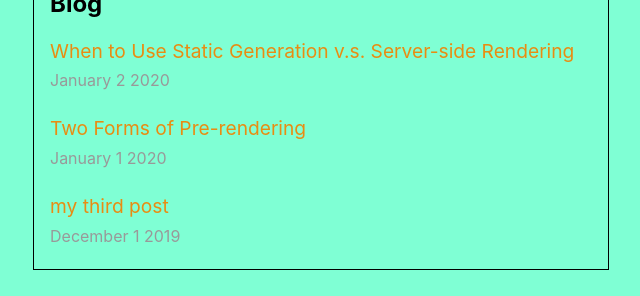
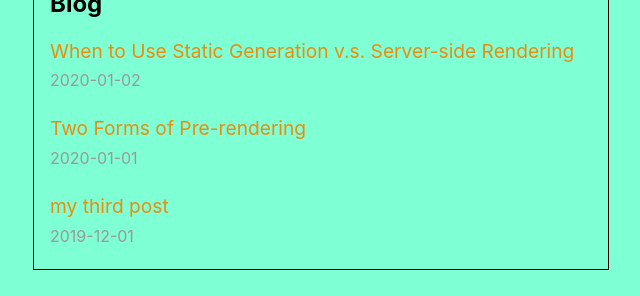
Before and after one commit to LanguageXange/nextdemo, a Next.js app: page / in a window 1280 px wide. Shown: the part 359-655 px from the top of the page, without its empty margins (319-959 px from the left). Built offline with nearby package versions, Linux system fonts and the light colour scheme.

Commit message:
remove date temporary as it's invalid

```diff
--- a/pages/index.js
+++ b/pages/index.js
@@ -4,7 +4,7 @@ import utilStyles from "../styles/utils.module.css";
 import Link from "next/link";
 import Layout, { siteTitle } from "./components/layout";
 import { getSortedPostsData } from "../lib/blogpost";
-import Date from "./components/dates";
+//import Date from "./components/dates";
 export default function Home({ postData }) {
   return (
     <Layout home>
@@ -27,9 +27,7 @@ export default function Home({ postData }) {
               <li className={utilStyles.listItem} key={id}>
                 {title}
                 <br />
-                <small className={utilStyles.lightText}>
-                  <Date dateString={date} />
-                </small>
+                <small className={utilStyles.lightText}>{date}</small>
               </li>
             </Link>
           ))}
--- a/pages/posts/[id].js
+++ b/pages/posts/[id].js
@@ -1,7 +1,7 @@
 import Layout from "../components/layout";
 import { getAllPostIds, getPostData } from "../../lib/blogpost";
 import Head from "next/head";
-import Date from "../components/dates";
+//import Date from "../components/dates";
 import utilStyle from "../../styles/utils.module.css";
 export default function Post({ postData }) {
   // postData is an object return from the function getPostData which takes an id
@@ -16,7 +16,7 @@ export default function Post({ postData }) {
       <br />
       post Title: {postData.title}
       <br />
-      post Date: <Date dateString={postData.date} />
+      post Date: {postData.date}
       <br />
       <div dangerouslySetInnerHTML={{ __html: postData.htmlContent }}></div>
     </Layout>
```
